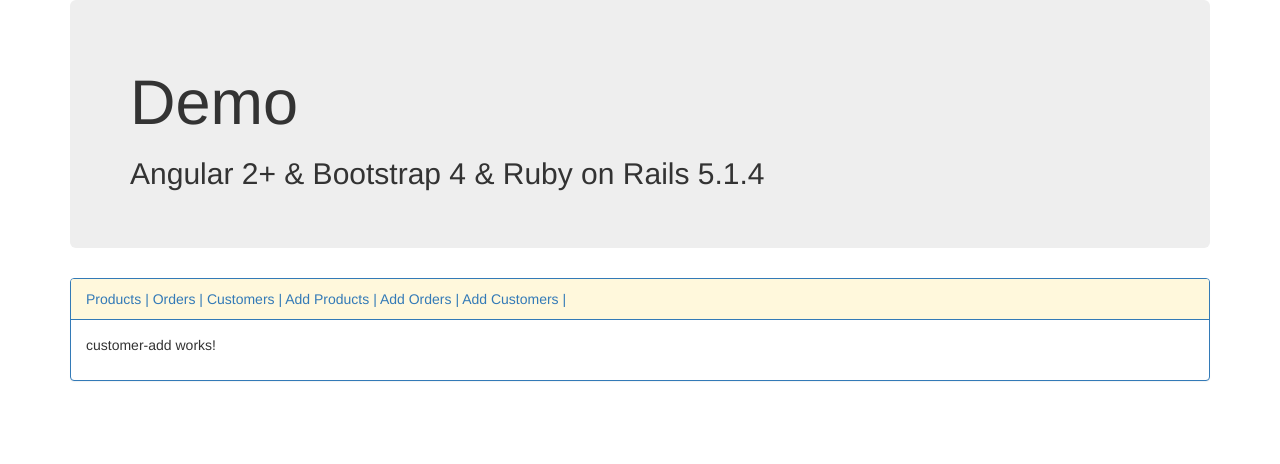
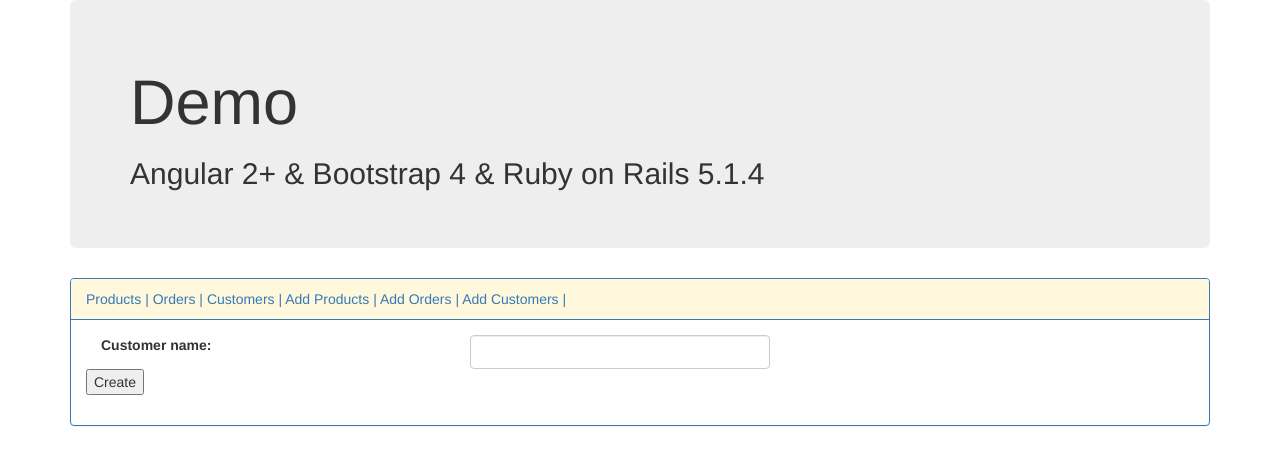
Before and after one commit to tylerdamme/rails-angular-app, an Angular app in the folder frontend/: page /customers/add in a window 1280 px wide. Shown: the top 464 px of the page. Built offline with nearby package versions, Linux system fonts and the light colour scheme.

Commit message:
customer-list and customer-add components finished

```diff
--- a/frontend/src/app/customer-add/customer-add.component.html
+++ b/frontend/src/app/customer-add/customer-add.component.html
@@ -1,3 +1,12 @@
-<p>
-  customer-add works!
-</p>
+<form (ngSubmit)="onSubmit()">
+
+  <div class="form-group">
+    <label class="col-xs-4 control-label" for="">Customer name: </label>
+    <div class="col-xs-8">
+      <input type="text" style="width: 300px" class="form-control" required [(ngModel)]="customer.name" name="customertName">
+    </div>
+    <div>
+      <input type="submit" value="Create" />
+    </div>
+  </div>
+</form>
--- a/frontend/src/app/customer-add/customer-add.component.ts
+++ b/frontend/src/app/customer-add/customer-add.component.ts
@@ -1,4 +1,8 @@
 import { Component, OnInit } from '@angular/core';
+import { Router } from '@angular/router';
+import { ApiService } from '../api.service';
+import { Customer } from '../customer';
+import { ActivatedRoute } from '@angular/router';
 
 @Component({
   selector: 'app-customer-add',
@@ -7,9 +11,40 @@
 })
 export class CustomerAddComponent implements OnInit {
 
-  constructor() { }
+  public customer: Customer = new Customer();
+
+  constructor(private router: Router, public apiService: ApiService, public acRoute: ActivatedRoute) { }
 
   ngOnInit() {
+    this.acRoute.params.subscribe((data : any) => {
+      console.log(data.id);
+      if (data && data.id) {
+        this.apiService.get("customers/" + data.id).subscribe((data: Customer) => {
+          this.customer = data;
+        });
+      } else {
+        this.customer = new Customer();
+      }
+    })
+  }
+
+  public onSubmit() {
+    console.log("Adding a customer: " + this.customer.name);
+    if (this.customer.id) {
+      this.apiService.update("customers/" + this.customer.id, this.customer).subscribe((r) => {
+        console.log(r);
+        alert("Customer updated!");
+        this.router.navigateByUrl("/customers");
+      });
+    }
+    else {
+      this.apiService.post("customers", this.customer).subscribe((r) => {
+        console.log(r);
+        this.customer = new Customer();
+        alert("Customer Successfully Added!");
+        this.router.navigateByUrl("/customers");
+      });
+    }
   }
 
 }
--- a/frontend/src/app/customer-list/customer-list.component.html
+++ b/frontend/src/app/customer-list/customer-list.component.html
@@ -1,3 +1,29 @@
-<p>
-  customer-list works!
-</p>
+<div class="panel panel-default" style="margin-top:10px;">
+  <div class="panel-heading">
+    Customers
+  </div>
+  <div class="panel-body" style="position:relative">
+    <div class="table-responsive">
+      <table class="table">
+        <thead>
+          <tr>
+            <th>Actions</th>
+            <th *ngFor="let column of columns">
+              {{column}}
+            </th>
+          </tr>
+        </thead>
+        <tbody>
+
+          <tr *ngFor="let row of rows">
+            <button (click)="delete(row['id'])">delete</button> ||
+            <button (click)="update(row['id'])">update</button>
+
+            <td *ngFor="let column of columns">
+              {{row[column]}}
+            </td>
+          </tr>
+        </tbody>
+      </table>
+    </div>
+  </div>
--- a/frontend/src/app/customer-list/customer-list.component.ts
+++ b/frontend/src/app/customer-list/customer-list.component.ts
@@ -1,5 +1,7 @@
 import { Component, OnInit } from '@angular/core';
-
+import { Router } from '@angular/router';
+import { ApiService } from '../api.service';
+import { Customer } from '../customer';
 @Component({
   selector: 'app-customer-list',
   templateUrl: './customer-list.component.html',
@@ -7,9 +9,34 @@
 })
 export class CustomerListComponent implements OnInit {
 
-  constructor() { }
+  public columns = ['id', 'name'];
+  public rows : Array<Customer>;
+
+  constructor(public apiService: ApiService, public router: Router) { }
+
+  public delete(id:string) {
+    console.log("delete: " + id);
+    var path = 'customers/' + id;
+    this.apiService.delete(path).subscribe((r) => {
+      this.rows = this.rows.filter((p,i) => {
+        if (Number(id) === p.id) {
+          return false;
+        }
+          return true;
+      },this.rows)
+    });
+  }
+
+  public update(id:string) {
+    console.log("update " + id);
+    this.router.navigateByUrl('/customers/add/' + id);
+  }
 
   ngOnInit() {
+    this.apiService.get("customers").subscribe((data: Customer[]) => {
+      console.log(data);
+      this.rows = data;
+    });
   }
 
 }
```
